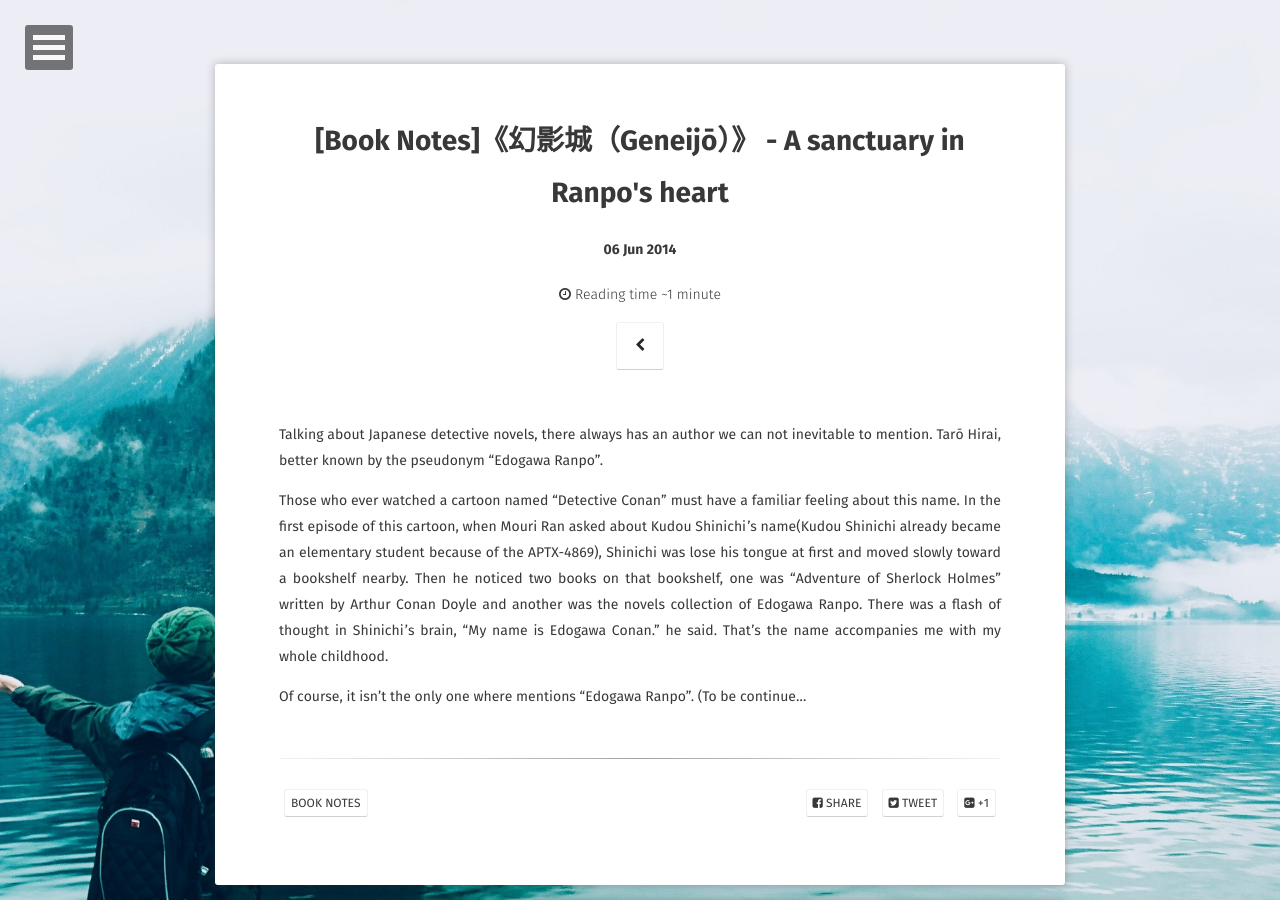
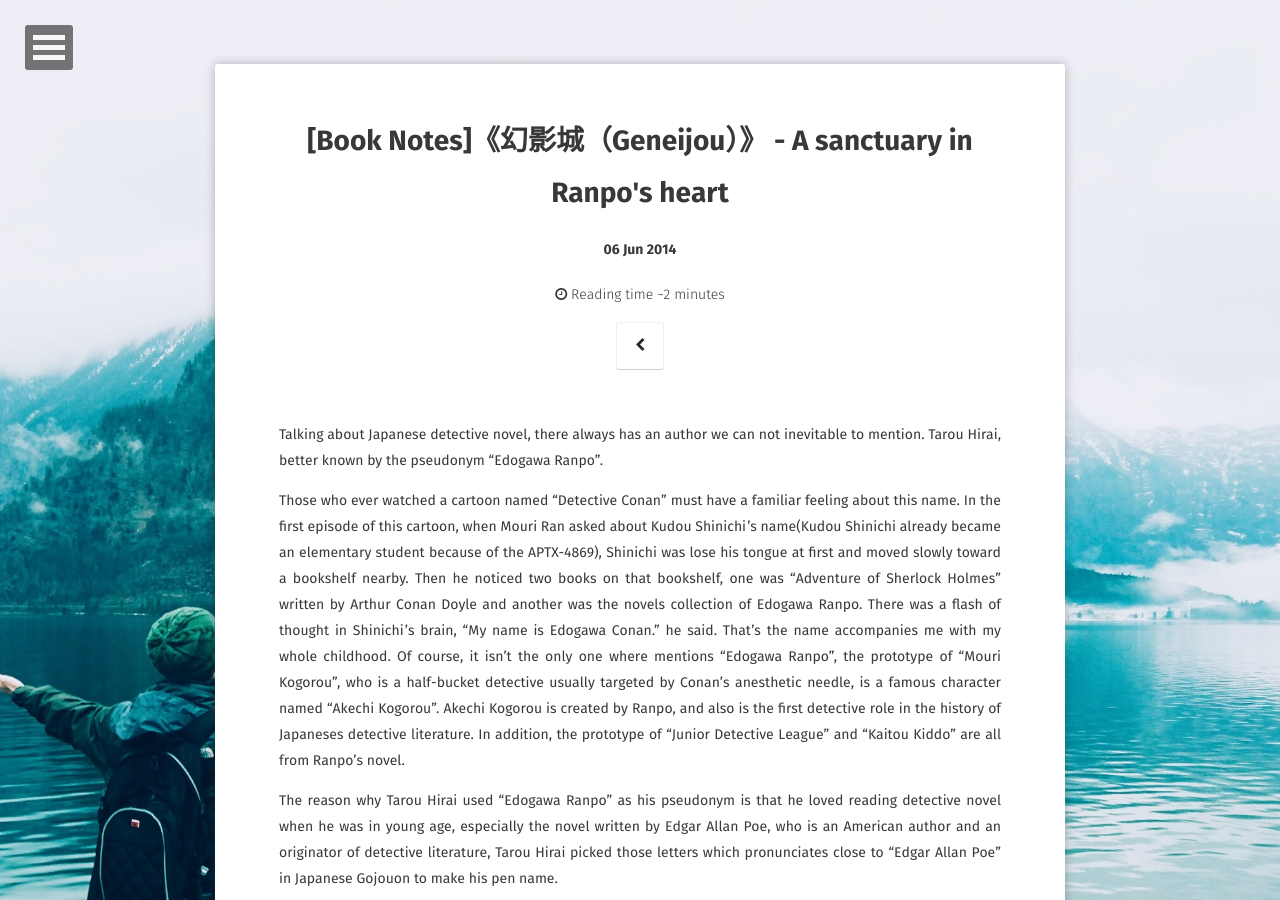
Before and after one commit to ligggnin/ligggnin.github.io, a Jekyll site: the page built from _posts/2014-06-06-book notes-Geneijo-a sanctuary in ranpo's heart.md, in a window 1280 px wide and 900 px high. Built offline with Jekyll 4.4.1, drawn with Linux system fonts in a browser that asks for light colours; some web fonts are replaced; comment, search, counter and statistics services are not loaded; some of the changed text lies outside the part shown.

Commit message:
Update 2014-06-06-book notes-Geneijo-a sanctuary in ranpo's heart.md

```diff
--- a/_posts/2014-06-06-book notes-Geneijo-a sanctuary in ranpo's heart.md
+++ b/_posts/2014-06-06-book notes-Geneijo-a sanctuary in ranpo's heart.md
@@ -1,14 +1,20 @@
 ---
 layout: post
-title: "[Book Notes]《幻影城（Geneijō）》 - A sanctuary in Ranpo's heart"
+title: "[Book Notes]《幻影城（Geneijou）》 - A sanctuary in Ranpo's heart"
 date: 2014-06-06
 excerpt: "A reviews collection of detective novels written by Edogawa Ranpo."
 tags: [book notes]
 comments: true
 ---
 
-Talking about Japanese detective novels, there always has an author we can not inevitable to mention. Tarō Hirai, better known by the pseudonym "Edogawa Ranpo".
+Talking about Japanese detective novel, there always has an author we can not inevitable to mention. Tarou Hirai, better known by the pseudonym "Edogawa Ranpo".
 
-Those who ever watched a cartoon named "Detective Conan" must have a familiar feeling about this name. In the first episode of this cartoon, when Mouri Ran asked about Kudou Shinichi's name(Kudou Shinichi already became an elementary student because of the APTX-4869), Shinichi was lose his tongue at first and moved slowly toward a bookshelf nearby. Then he noticed two books on that bookshelf, one was "Adventure of Sherlock Holmes" written by Arthur Conan Doyle and another was the novels collection of Edogawa Ranpo. There was a flash of thought in Shinichi's brain, "My name is Edogawa Conan." he said. That's the name accompanies me with my whole childhood.
+Those who ever watched a cartoon named "Detective Conan" must have a familiar feeling about this name. In the first episode of this cartoon, when Mouri Ran asked about Kudou Shinichi's name(Kudou Shinichi already became an elementary student because of the APTX-4869), Shinichi was lose his tongue at first and moved slowly toward a bookshelf nearby. Then he noticed two books on that bookshelf, one was "Adventure of Sherlock Holmes" written by Arthur Conan Doyle and another was the novels collection of Edogawa Ranpo. There was a flash of thought in Shinichi's brain, "My name is Edogawa Conan." he said. That's the name accompanies me with my whole childhood. Of course, it isn't the only one where mentions "Edogawa Ranpo", the prototype of "Mouri Kogorou", who is a half-bucket detective usually targeted by Conan's anesthetic needle, is a famous character named "Akechi Kogorou". Akechi Kogorou is created by Ranpo, and also is the first detective role in the history of Japaneses detective literature. In addition, the prototype of "Junior Detective League" and "Kaitou Kiddo" are all from Ranpo's novel.
 
-Of course, it isn't the only one where mentions "Edogawa Ranpo". (To be continue...
+The reason why Tarou Hirai used "Edogawa Ranpo" as his pseudonym is that he loved reading detective novel when he was in young age, especially the novel written by Edgar Allan Poe, who is an American author and an originator of detective literature, Tarou Hirai picked those letters which pronunciates close to "Edgar Allan Poe" in Japanese Gojouon to make his pen name.
+
+Coming through boom and bust in his life, Ranpo entitled his own house as "Geneijou", which means illusive castle, when he reached his middle age. To Ranpo, this "castle" is a sanctuary in Ranpo's heart. Before that, Ranpo has awarded many honors, from the maiden work "二銭銅貨" published in 1923 to "続・幻影城" published in 1963, his works in 40 years laid the foundation for Japanese detective literature, either "Honkaku" sect or "Henkaku" sect are all from Ranpo. Ranpo is an originator of Japanese detective literature and a spiritual leader with fully deserved. Feeling lonely and enjoying dreaming, Ranpo found a place from the gloomy world to rest and turned himself to the king of his illusive castle.
+
+Ranpo often write down his motto to his fans, which is "浮世为梦，夜梦方为真实". Ranpo believed that the night dream is far more warm and soft then the cold and merciless living world. It was the night dream that made Ranpo create more and more classic works which fulls of ingenious and magical idea. Ranpo often make fun of himself to say that he usually thinking about many ways to kill people without  detected by police, and designing a slew of plans to make a perfect murder. No doubt that people will be frightend after hearing such an abnormal saying.
+
+(To be continue ...
```
